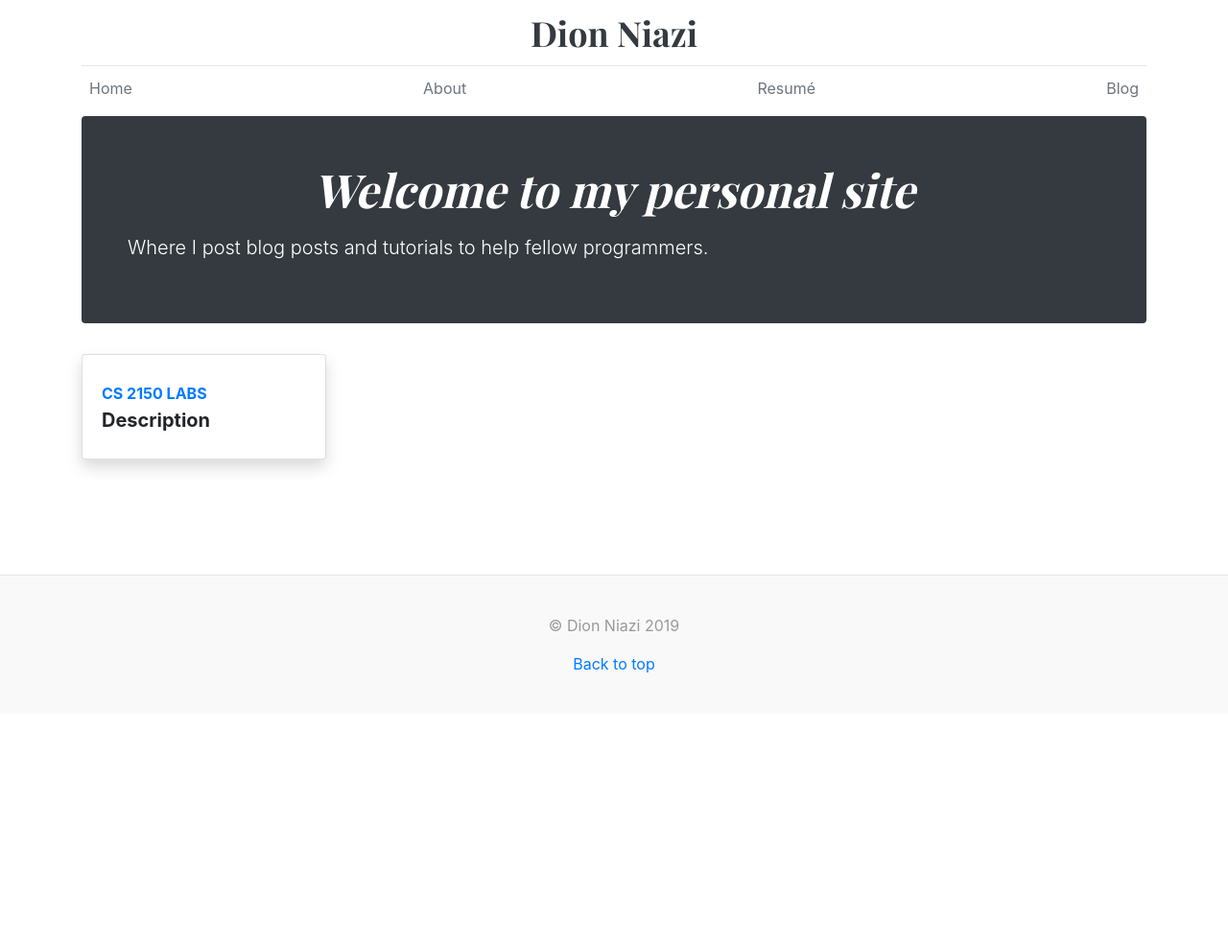
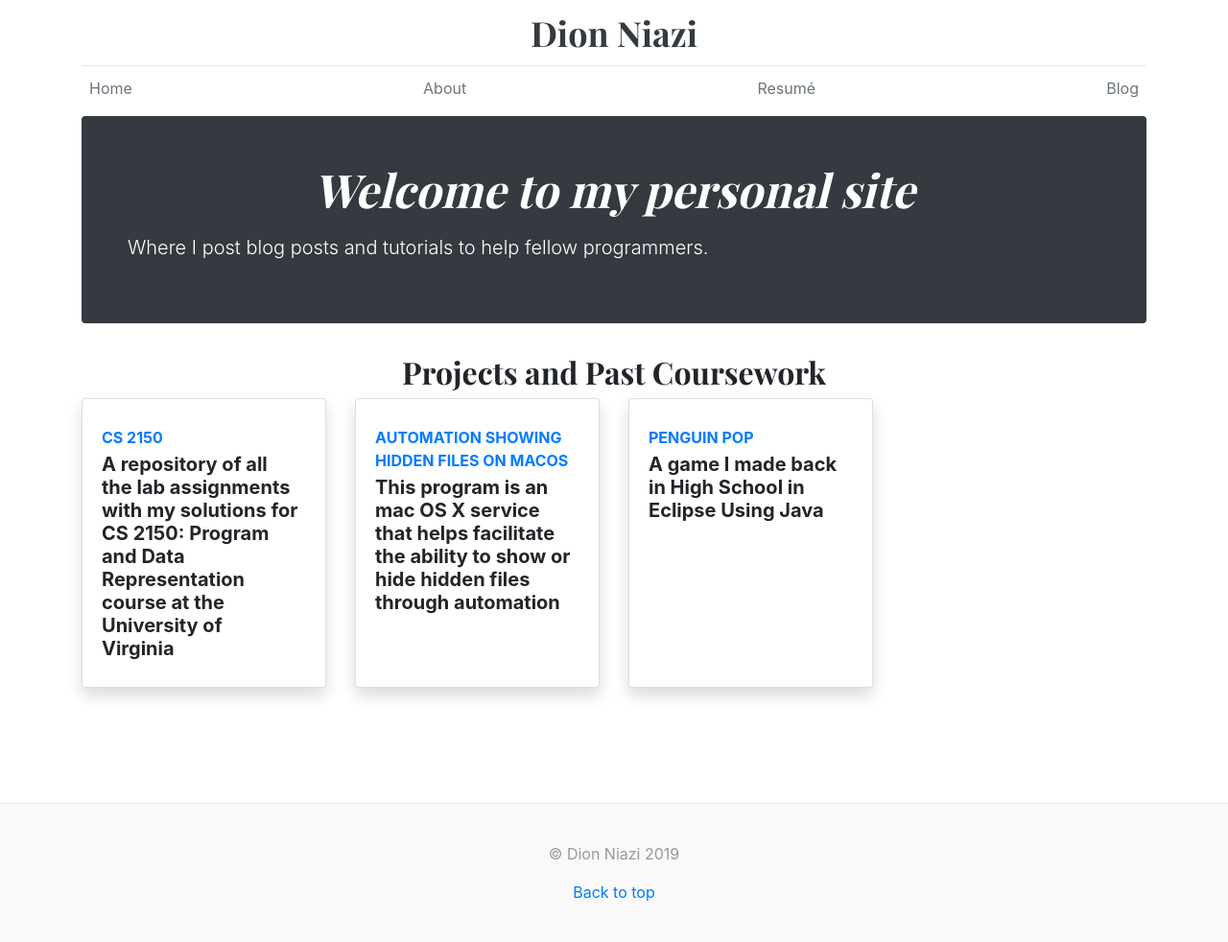
Before and after one commit to dn3gy/dn3gy.github.io, a Jekyll site: the page built from index.html, in a window 1280 px wide. Shown: the whole page at 96% size. Built offline with Jekyll 4.4.1, drawn with Linux system fonts in a browser that asks for light colours; before the commit the page ends 900 px from its top, so only the background shows below that.

Commit message:
Recent Updates to Site

```diff
--- a/index.html
+++ b/index.html
@@ -10,17 +10,39 @@ title: Dion's Site
         <!--<p class="lead mb-0"><a href="/" class="text-white font-weight-bold">Continue reading...</a></p>-->
     </div>
 </div>
+<h2 class="text-center">Projects and Past Coursework</h2>
 <div class="row">
     <div class="col-xl-3 col-md-6 mb-4">
         <div class="card border-left-primary shadow h-100 py-2">
           <div class="card-body">
                 <div class="row no-gutters align-items-center">
                   <div class="col mr-2">
-                    <div class="text-xs font-weight-bold text-primary text-uppercase mb-1">CS 2150 Labs</div>
-                    <div class="h5 mb-0 font-weight-bold text-gray-800">Description</div>
+                    <div class="text-xs font-weight-bold text-primary text-uppercase mb-1">CS 2150</div>
+                    <div class="h5 mb-0 font-weight-bold text-gray-800">A repository of all the lab assignments with my solutions for CS 2150: Program and Data Representation course at the University of Virginia</div>
                   </div>
-                  <div class="col-auto">
-                    <i class="fas fa-calendar fa-2x text-gray-300"></i>
+                </div>
+              </div>
+        </div>
+    </div>
+    <div class="col-xl-3 col-md-6 mb-4">
+        <div class="card border-left-primary shadow h-100 py-2">
+          <div class="card-body">
+                <div class="row no-gutters align-items-center">
+                  <div class="col mr-2">
+                    <div class="text-xs font-weight-bold text-primary text-uppercase mb-1">Automation Showing Hidden Files On macOS</div>
+                    <div class="h5 mb-0 font-weight-bold text-gray-800">This program is an mac OS X service that helps facilitate the ability to show or hide hidden files through automation</div>
+                  </div>
+                </div>
+              </div>
+        </div>
+    </div>
+    <div class="col-xl-3 col-md-6 mb-4">
+        <div class="card border-left-primary shadow h-100 py-2">
+          <div class="card-body">
+                <div class="row no-gutters align-items-center">
+                  <div class="col mr-2">
+                    <div class="text-xs font-weight-bold text-primary text-uppercase mb-1">Penguin Pop</div>
+                    <div class="h5 mb-0 font-weight-bold text-gray-800">A game I made back in High School in Eclipse Using Java</div>
                   </div>
                 </div>
               </div>
```
